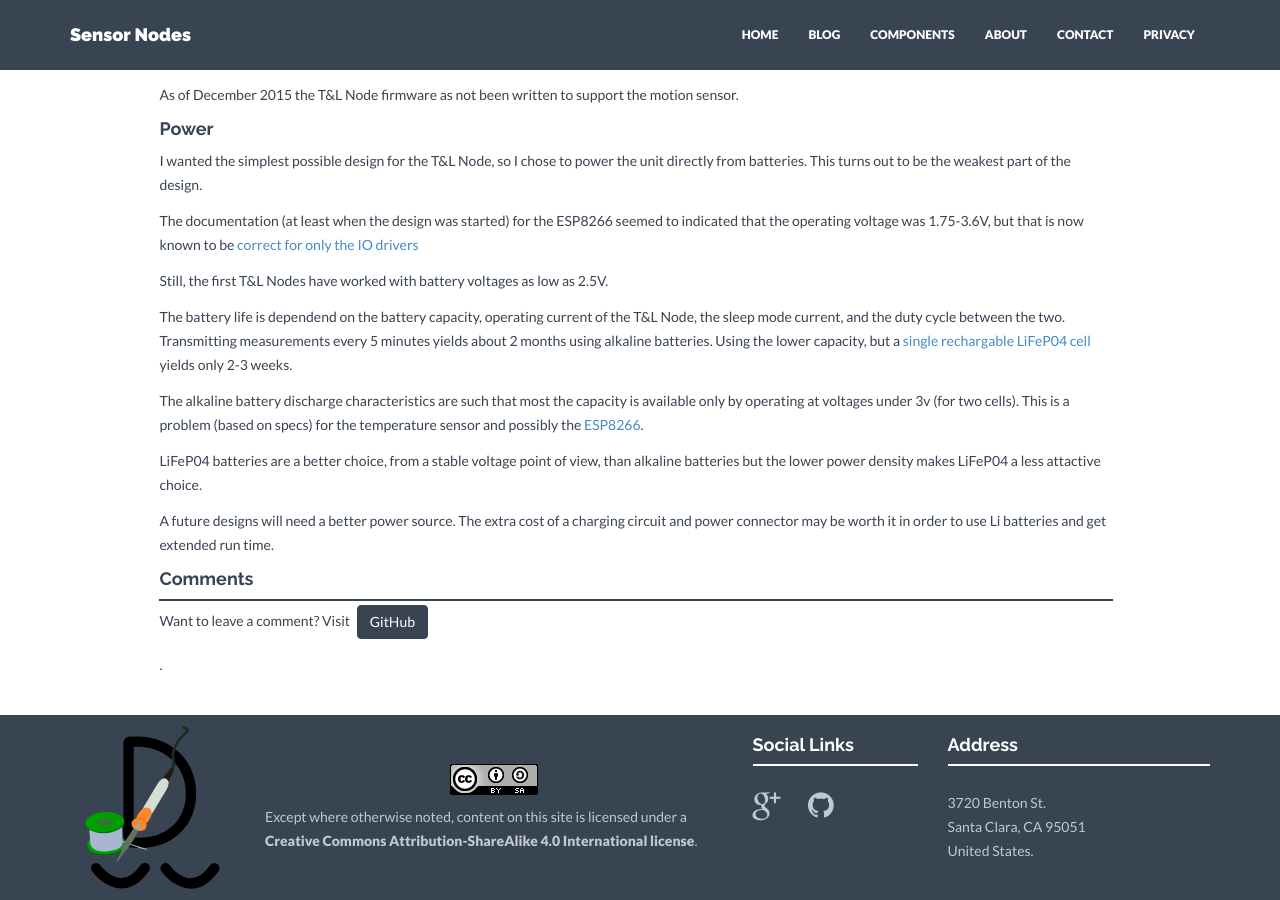
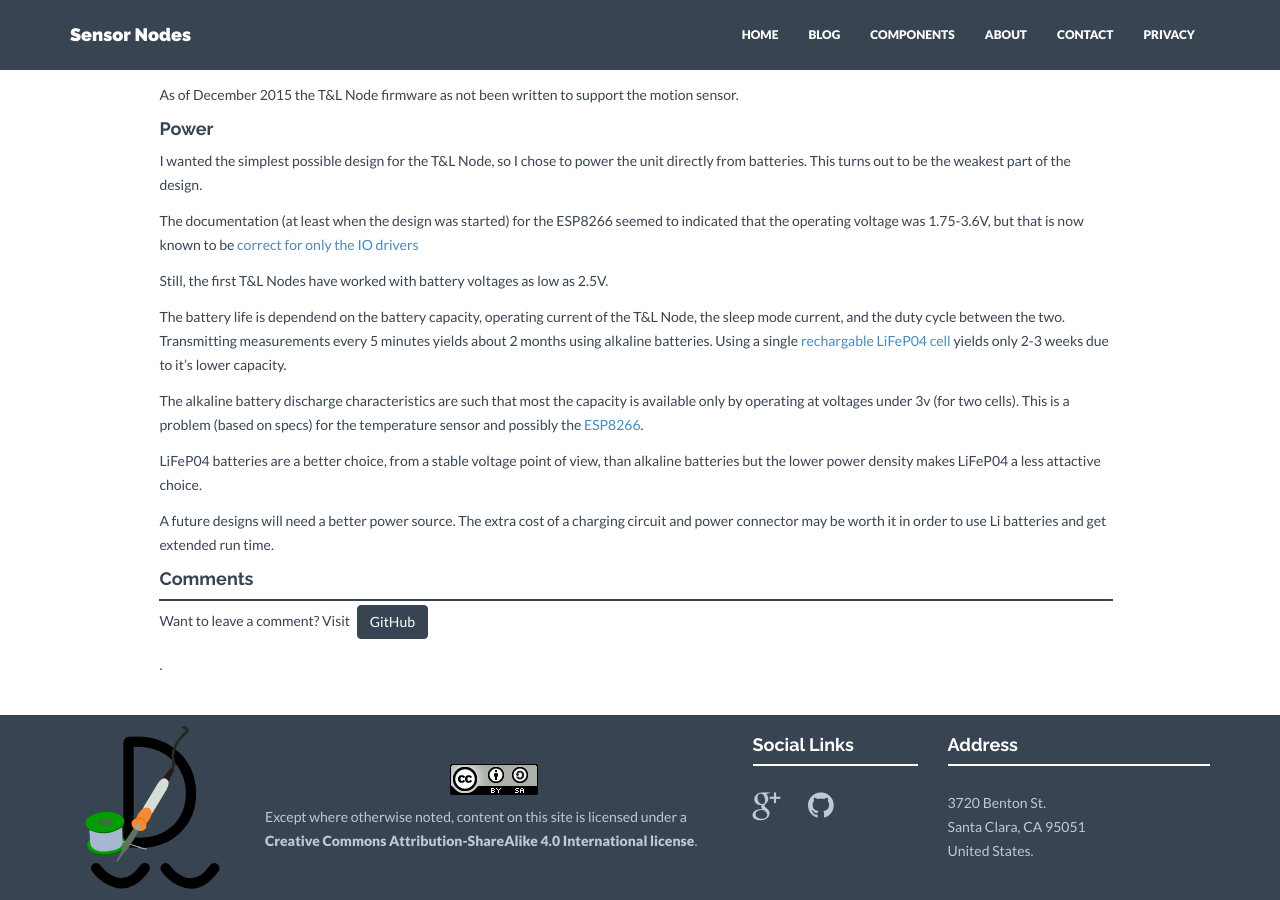
Before and after one commit to jdunmire/sensornodeinfo, a Jekyll site: the page built from _posts/components/2015-11-04-TLnode.md, in a window 1280 px wide and 900 px high, scrolled down 1387 px. Built offline with Jekyll 4.4.1, drawn with Linux system fonts in a browser that asks for light colours; nearby versions of some CDN libraries.

Commit message:
Fix typo
modified:   _posts/components/2015-11-04-TLnode.md

```diff
--- a/_posts/components/2015-11-04-TLnode.md
+++ b/_posts/components/2015-11-04-TLnode.md
@@ -116,8 +116,8 @@ Still, the first T&L Nodes have worked with battery voltages as low as
 The battery life is dependend on the battery capacity, operating current
 of the T&L Node, the sleep mode current, and the duty cycle between the
 two. Transmitting measurements every 5 minutes yields about 2 months using alkaline
-batteries. Using the lower capacity, but a [single rechargable LiFeP04 cell][LiFeP04]
-yields only 2-3 weeks.
+batteries. Using a single [rechargable LiFeP04 cell][LiFeP04] yields only
+2-3 weeks due to it's lower capacity.
 
 [LiFeP04]: http://www.batteryspace.com/lifepo4-rechargeable-14505-cell-3-2v-600-mah-0-6a-rate-2-22wh-button-top-standard-aa-size-0-18----un38-3-passed-ndgr.aspx
 
```
